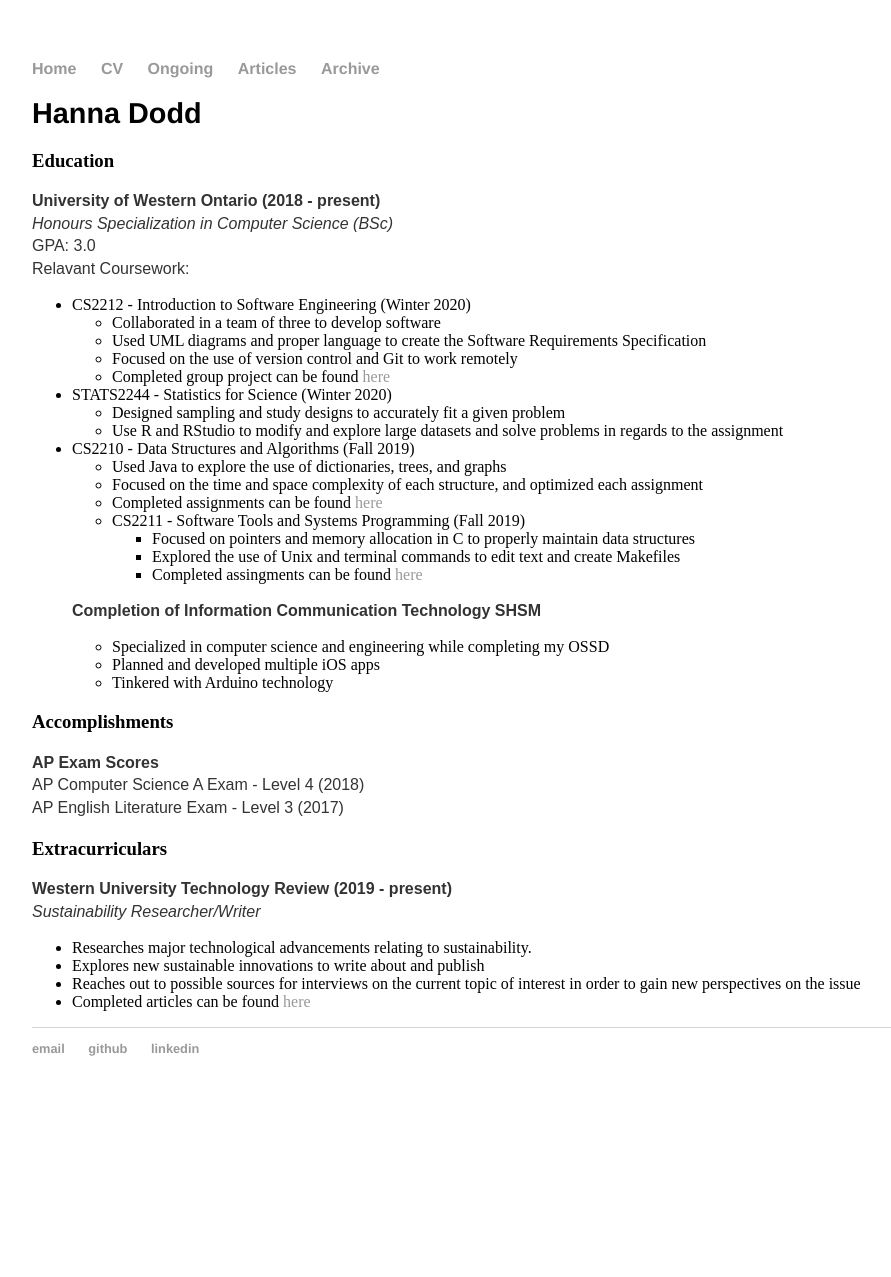
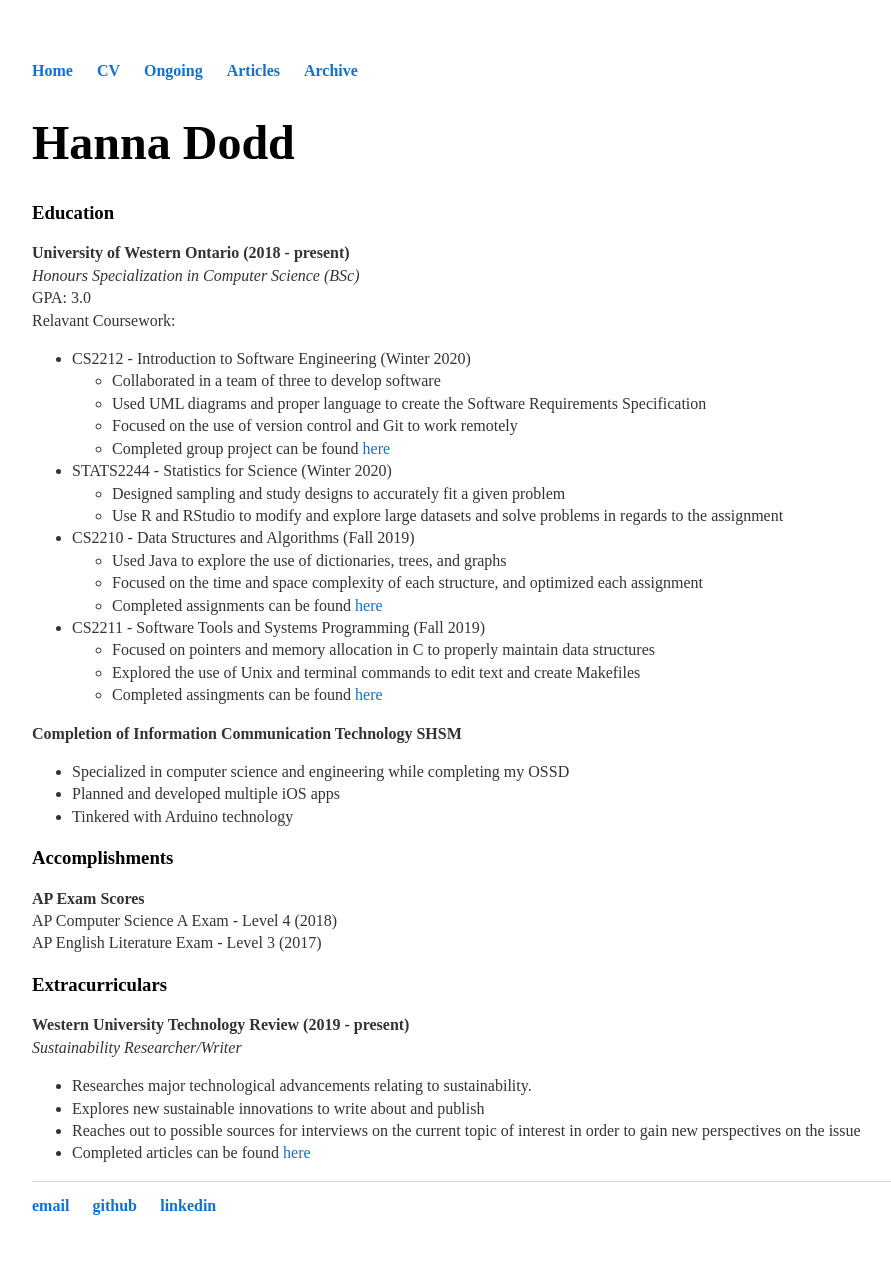
Before and after one commit to hanna-dodd/hanna-dodd.github.io, a Jekyll site: the page built from cv/index.html, in a window 1280 px wide. Shown: the whole page, without its empty margins (160-1051 px from the left). Built offline with Jekyll 4.4.1, drawn with Linux system fonts in a browser that asks for light colours; before the commit the page ends 1116 px from its top, so only the background shows below that.

Commit message:
Changing fonts and formats.

```diff
--- a/css/main.css
+++ b/css/main.css
@@ -3,7 +3,7 @@
     width: 70%;
 }
 nav ul, footer ul {
-    font-family:'Helvetica', 'Arial', 'Sans-Serif';
+    font-family: 'Dosis', 'Sans-Serif';
     padding: 0px;
     list-style: none;
     font-weight: bold;
@@ -14,18 +14,19 @@
 }
 a {
     text-decoration: none;
-    color: #999;
+    color: #1072CE;
 }
 a:hover {
     text-decoration: underline;
 }
 h1 {
     font-size: 1.8em;
-    font-family:'Helvetica', 'Arial', 'Sans-Serif';
+    font-family: 'Dosis', 'Sans-Serif';
+    font-size: 48px;
 }
-p {
-    font-size: 1em;
-    font-family: 'Work Sans', 'Arial', 'Sans-Serif';
+p, ul li {
+    font-family: 'Titillium Web', 'Sans-Serif';
+    font-size: 16px;
     line-height: 1.4em;
     color: #333;
 }
--- a/cv/index.html
+++ b/cv/index.html
@@ -32,6 +32,7 @@
 						<li>Used Java to explore the use of dictionaries, trees, and graphs</li>
 						<li>Focused on the time and space complexity of each structure, and optimized each assignment</li>
 						<li>Completed assignments can be found <a href="https://github.com/hanna-dodd/CS2210-Fall2020" target="_blank">here</a></li>
+					</ul>
 				<li>CS2211 - Software Tools and Systems Programming (Fall 2019)</li>
 					<ul>
 						<li>Focused on pointers and memory allocation in C to properly maintain data structures</li>
```
